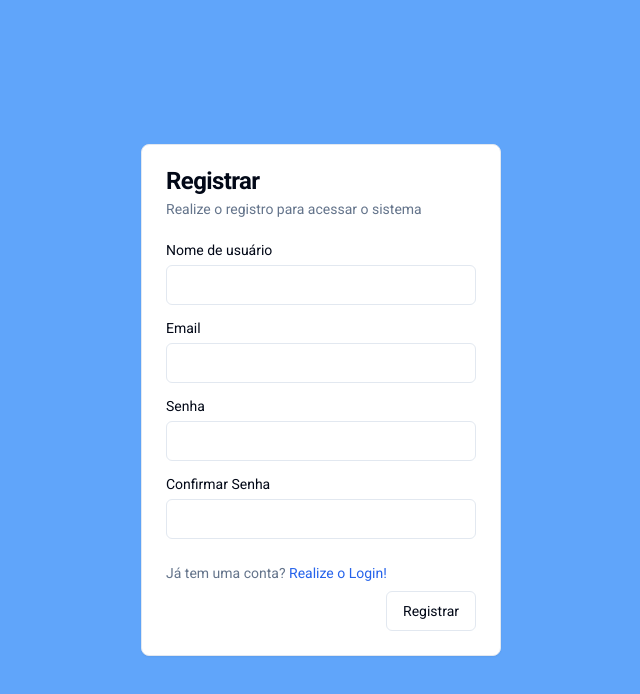
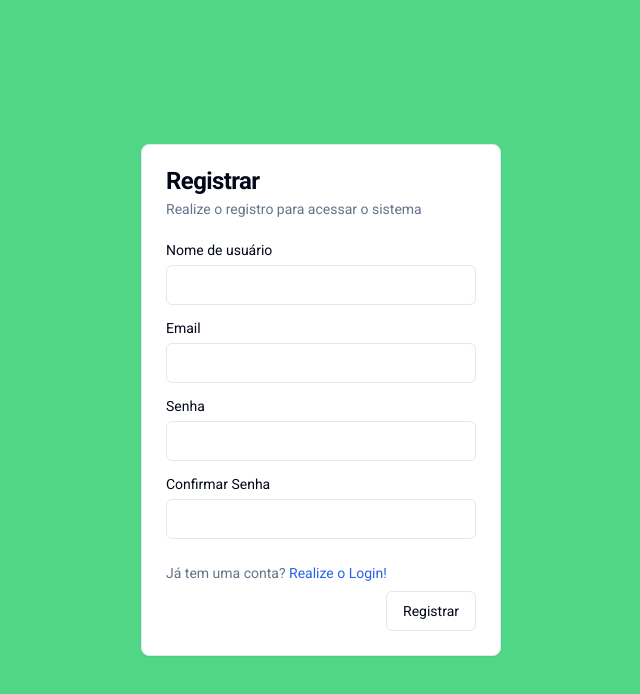
Before and after one commit to pedroddjkkk/InhaLock, a Next.js app: page /registrar in a window 1280 px wide. Shown: the top 694 px of the page, without its empty margins (319-959 px from the left). Built offline with nearby package versions, Linux system fonts and the light colour scheme; no server answers.

Commit message:
Estilo Pagina de login

```diff
--- a/src/app/(auth)/login/page.tsx
+++ b/src/app/(auth)/login/page.tsx
@@ -26,7 +26,7 @@
 
   return (
     <main>
-      <div className="h-screen bg-blue-400">
+      <div className="h-screen bg-[#50d685]">
         <Form
           action="/api/auth/login"
           onError={(error) => setError(error)}
--- a/src/app/(auth)/registrar/page.tsx
+++ b/src/app/(auth)/registrar/page.tsx
@@ -26,7 +26,7 @@
 
   return (
     <main>
-      <div className="h-screen bg-blue-400">
+      <div className="h-screen bg-[#50d685]">
         <Form
           action="/api/auth/signup"
           onError={(error) => setError(error)}
```
